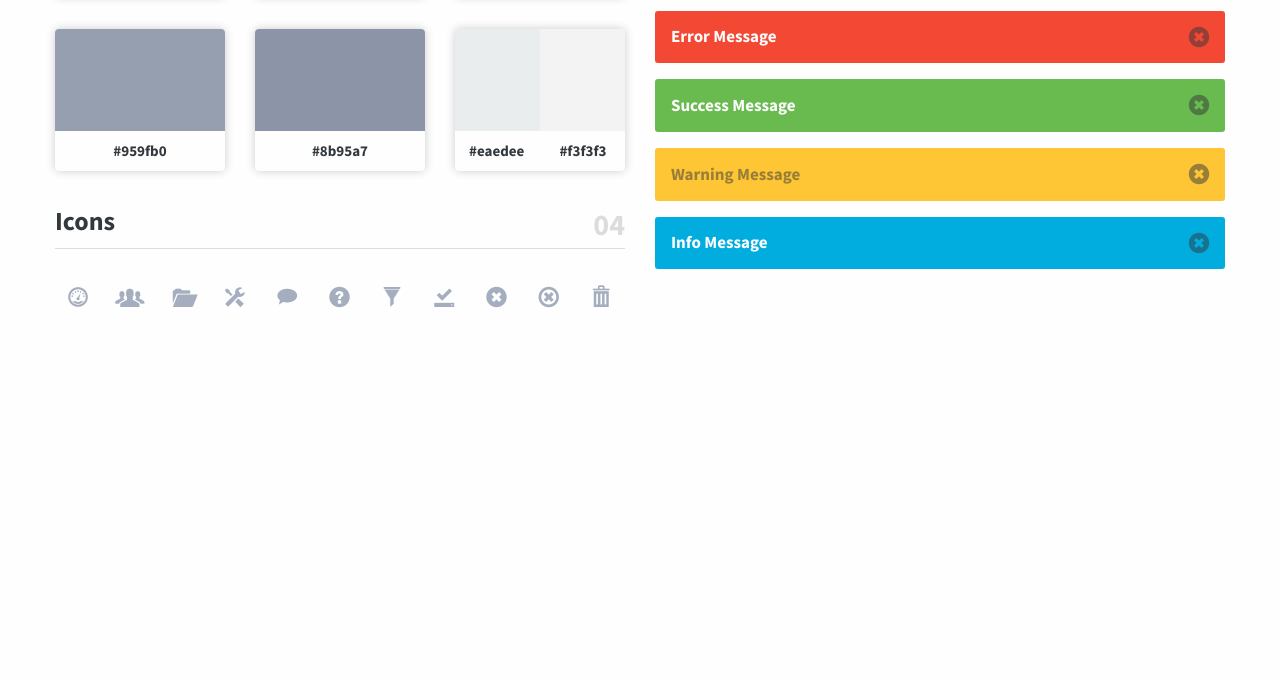
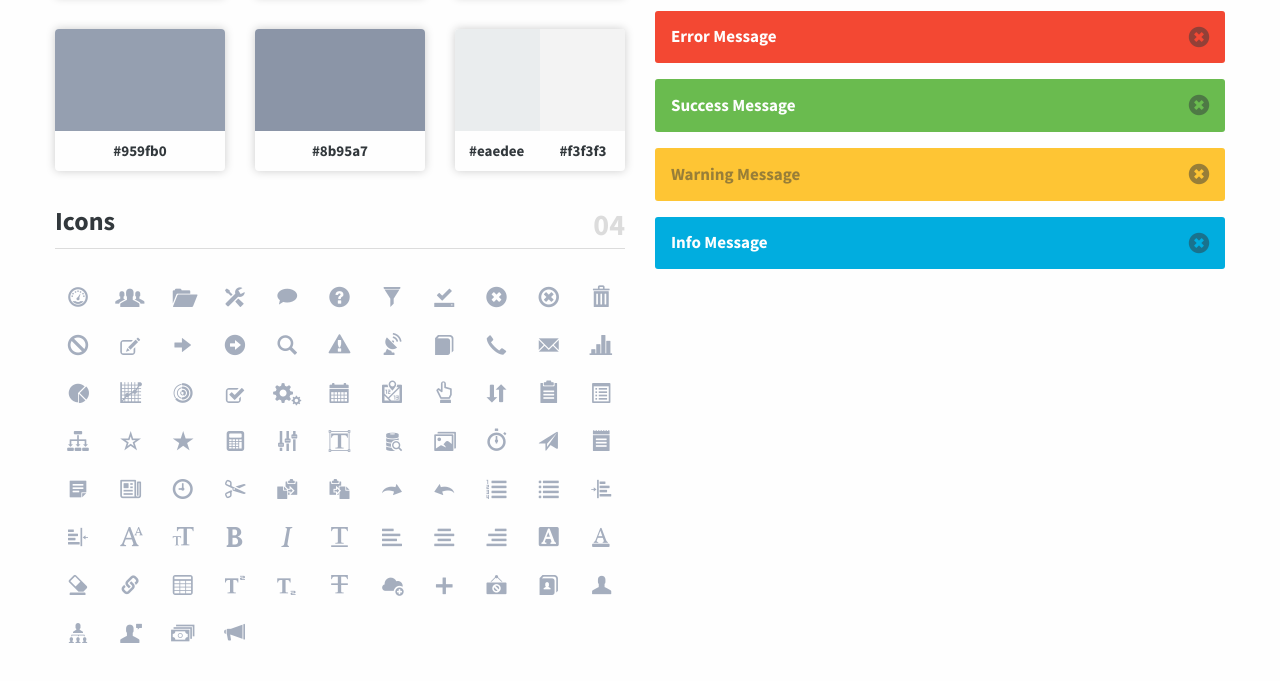
Before and after one commit to brandaid/dashboard, a website: page index.html in a window 1280 px wide. Shown: the part 570-1251 px from the top of the page. Before the commit the page ends 899 px from the top, so only its background shows below. Drawn offline with nearby package versions, Linux system fonts and the light colour scheme.

Commit message:
Add icons

```diff
--- a/assets/scss/components/_icons.scss
+++ b/assets/scss/components/_icons.scss
@@ -10,6 +10,7 @@
 
   li {
     display: inline-block;
+    margin-bottom: 1rem;
     width: 8.5%;
   }
 }
--- a/index.html
+++ b/index.html
@@ -116,6 +116,76 @@
                 <li><span class="glyphicons glyphicons-remove-sign"></span></li>
                 <li><span class="glyphicons glyphicons-remove-circle"></span></li>
                 <li><span class="glyphicons glyphicons-bin"></span></li>
+                <li><span class="glyphicons glyphicons-ban-circle"></span></li>
+                <li><span class="glyphicons glyphicons-edit"></span></li>
+                <li><span class="glyphicons glyphicons-arrow-right"></span></li>
+                <li><span class="glyphicons glyphicons-circle-arrow-right"></span></li>
+                <li><span class="glyphicons glyphicons-search"></span></li>
+                <li><span class="glyphicons glyphicons-alert"></span></li>
+                <li><span class="glyphicons glyphicons-satellite-dish"></span></li>
+                <li><span class="glyphicons glyphicons-book"></span></li>
+                <li><span class="glyphicons glyphicons-earphone"></span></li>
+                <li><span class="glyphicons glyphicons-envelope"></span></li>
+                <li><span class="glyphicons glyphicons-charts"></span></li>
+                <li><span class="glyphicons glyphicons-pie-chart"></span></li>
+                <li><span class="glyphicons glyphicons-stats"></span></li>
+                <li><span class="glyphicons glyphicons-activity"></span></li>
+                <li><span class="glyphicons glyphicons-check"></span></li>
+                <li><span class="glyphicons glyphicons-cogwheels"></span></li>
+                <li><span class="glyphicons glyphicons-calendar"></span></li>
+                <li><span class="glyphicons glyphicons-cadastral-map"></span></li>
+                <li><span class="glyphicons glyphicons-hand-up"></span></li>
+                <li><span class="glyphicons glyphicons-sorting"></span></li>
+                <li><span class="glyphicons glyphicons-notes-2"></span></li>
+                <li><span class="glyphicons glyphicons-list-alt"></span></li>
+                <li><span class="glyphicons glyphicons-tree-structure"></span></li>
+                <li><span class="glyphicons glyphicons-star-empty"></span></li>
+                <li><span class="glyphicons glyphicons-star"></span></li>
+                <li><span class="glyphicons glyphicons-calculator"></span></li>
+                <li><span class="glyphicons glyphicons-adjust-alt"></span></li>
+                <li><span class="glyphicons glyphicons-text-resize"></span></li>
+                <li><span class="glyphicons glyphicons-database-search"></span></li>
+                <li><span class="glyphicons glyphicons-pictures"></span></li>
+                <li><span class="glyphicons glyphicons-stopwatch"></span></li>
+                <li><span class="glyphicons glyphicons-send"></span></li>
+                <li><span class="glyphicons glyphicons-notes"></span></li>
+                <li><span class="glyphicons glyphicons-note"></span></li>
+                <li><span class="glyphicons glyphicons-newspaper"></span></li>
+                <li><span class="glyphicons glyphicons-clock"></span></li>
+                <li><span class="glyphicons glyphicons-scissors-alt"></span></li>
+                <li><span class="glyphicons glyphicons-copy"></span></li>
+                <li><span class="glyphicons glyphicons-paste"></span></li>
+                <li><span class="glyphicons glyphicons-redo"></span></li>
+                <li><span class="glyphicons glyphicons-undo"></span></li>
+                <li><span class="glyphicons glyphicons-list-numbered"></span></li>
+                <li><span class="glyphicons glyphicons-list"></span></li>
+                <li><span class="glyphicons glyphicons-left-indent"></span></li>
+                <li><span class="glyphicons glyphicons-right-indent"></span></li>
+                <li><span class="glyphicons glyphicons-font"></span></li>
+                <li><span class="glyphicons glyphicons-text-size"></span></li>
+                <li><span class="glyphicons glyphicons-bold"></span></li>
+                <li><span class="glyphicons glyphicons-italic"></span></li>
+                <li><span class="glyphicons glyphicons-text-underline"></span></li>
+                <li><span class="glyphicons glyphicons-align-left"></span></li>
+                <li><span class="glyphicons glyphicons-align-center"></span></li>
+                <li><span class="glyphicons glyphicons-align-right"></span></li>
+                <li><span class="glyphicons glyphicons-text-background"></span></li>
+                <li><span class="glyphicons glyphicons-text-color"></span></li>
+                <li><span class="glyphicons glyphicons-erase"></span></li>
+                <li><span class="glyphicons glyphicons-link"></span></li>
+                <li><span class="glyphicons glyphicons-table"></span></li>
+                <li><span class="glyphicons glyphicons-superscript"></span></li>
+                <li><span class="glyphicons glyphicons-subscript"></span></li>
+                <li><span class="glyphicons glyphicons-text-strike"></span></li>
+                <li><span class="glyphicons glyphicons-cloud-plus"></span></li>
+                <li><span class="glyphicons glyphicons-plus"></span></li>
+                <li><span class="glyphicons glyphicons-closed"></span></li>
+                <li><span class="glyphicons glyphicons-address-book"></span></li>
+                <li><span class="glyphicons glyphicons-user"></span></li>
+                <li><span class="glyphicons glyphicons-user-structure"></span></li>
+                <li><span class="glyphicons glyphicons-user-conversation"></span></li>
+                <li><span class="glyphicons glyphicons-money"></span></li>
+                <li><span class="glyphicons glyphicons-bullhorn"></span></li>
               </ul>
             </div>
           </header>
```
Also changed, not shown: assets/css/style.css.
